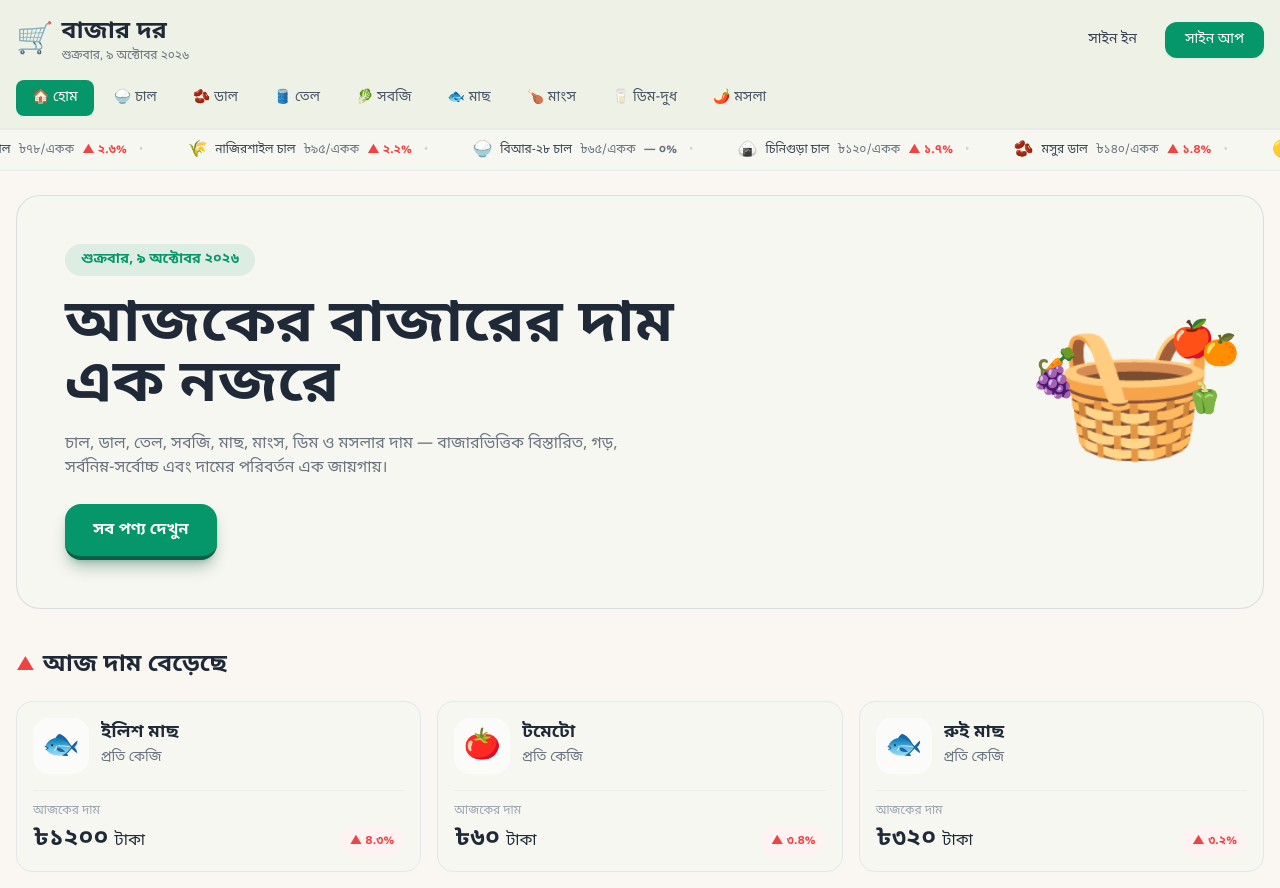
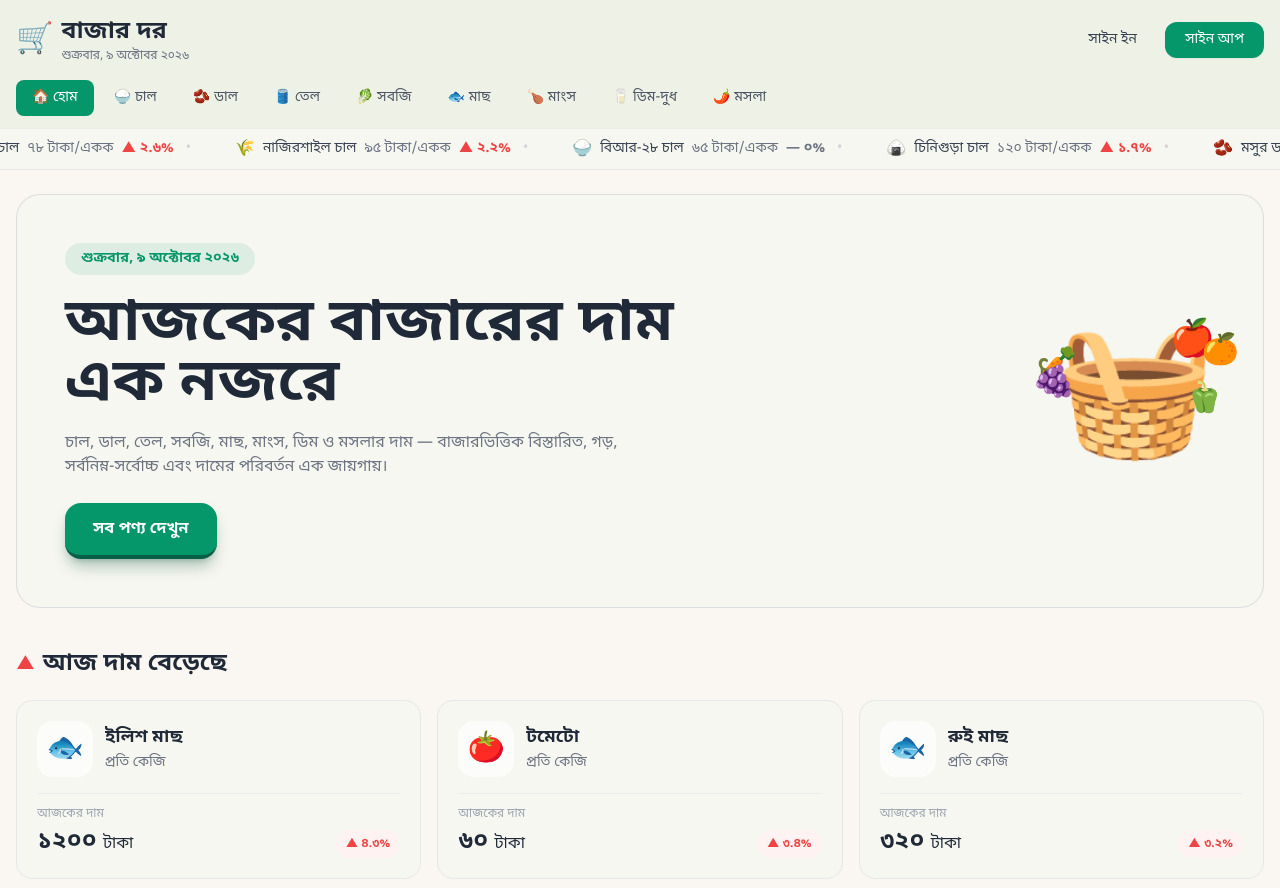
Before and after one commit to ferduslabs/B14-A7-BazarDor, a Next.js app: page / in a window 1280 px wide. Shown: the top 888 px of the page. Built offline with nearby package versions, Linux system fonts and the light colour scheme.

Commit message:
Fix price format (remove ৳) and ticker text to match Figma

```diff
--- a/components/PriceTicker.js
+++ b/components/PriceTicker.js
@@ -6,7 +6,7 @@ export default function PriceTicker({ products }) {
   const tickerItems = [...products, ...products];
 
   return (
-    <div className="bg-bazar-card border-y border-gray-200/60 overflow-hidden py-2">
+    <div className="bg-bazar-card border-b border-gray-200 overflow-hidden py-2">
       <div className="flex animate-marquee whitespace-nowrap">
         {tickerItems.map((product, idx) => {
           const { dir, pct } = product.change;
@@ -20,14 +20,14 @@ export default function PriceTicker({ products }) {
           return (
             <div
               key={`${product.id}-${idx}`}
-              className="flex items-center gap-2 px-5 text-xs"
+              className="flex items-center gap-2 px-5 text-sm"
             >
               <span className="text-base">{product.image}</span>
               <span className="font-medium text-gray-700">
                 {product.nameBn}
               </span>
               <span className="text-gray-500">
-                ৳{toBn(product.today)}/একক
+                {toBn(product.today)} টাকা/একক
               </span>
               <span className={`font-semibold ${color}`}>
                 {icon} {toBn(pct)}%
--- a/components/ProductCard.js
+++ b/components/ProductCard.js
@@ -17,12 +17,12 @@ export default function ProductCard({ product }) {
 
   return (
     <Link href={`/product/${product.slug}`}>
-      <div className="bg-bazar-card rounded-2xl border border-gray-200 hover:border-dhaner-shobuj/40 hover:shadow-md transition-all duration-300 p-4 group cursor-pointer h-full">
+      <div className="bg-bazar-card rounded-2xl border border-gray-200 hover:border-dhaner-shobuj/40 hover:shadow-sm transition-all duration-200 p-4 md:p-5 group cursor-pointer h-full">
         <div className="flex items-start gap-3">
-          <div className="w-12 h-12 md:w-14 md:h-14 flex-shrink-0 rounded-2xl bg-white/60 flex items-center justify-center text-2xl md:text-3xl group-hover:scale-110 transition-transform duration-300">
+          <div className="w-12 h-12 md:w-14 md:h-14 flex-shrink-0 rounded-2xl bg-white/70 flex items-center justify-center text-2xl md:text-3xl group-hover:scale-105 transition-transform duration-200">
             {product.image}
           </div>
-          <div className="flex-1 min-w-0">
+          <div className="flex-1 min-w-0 pt-0.5">
             <h3 className="font-semibold text-gray-800 text-base md:text-lg leading-tight truncate">
               {product.nameBn}
             </h3>
@@ -32,11 +32,11 @@ export default function ProductCard({ product }) {
           </div>
         </div>
 
-        <div className="flex items-end justify-between mt-4 pt-3 border-t border-gray-200/50">
+        <div className="flex items-end justify-between mt-4 pt-3 border-t border-gray-200/60">
           <div>
             <p className="text-xs text-gray-400 mb-1">আজকের দাম</p>
             <p className="text-xl md:text-2xl font-bold text-gray-800 leading-none">
-              ৳{toBn(product.today)} <span className="text-base font-medium">টাকা</span>
+              {toBn(product.today)} <span className="text-base font-medium">টাকা</span>
             </p>
           </div>
           <span className={`text-xs font-semibold px-2.5 py-1.5 rounded-full ${changeBg} flex-shrink-0`}>
```
